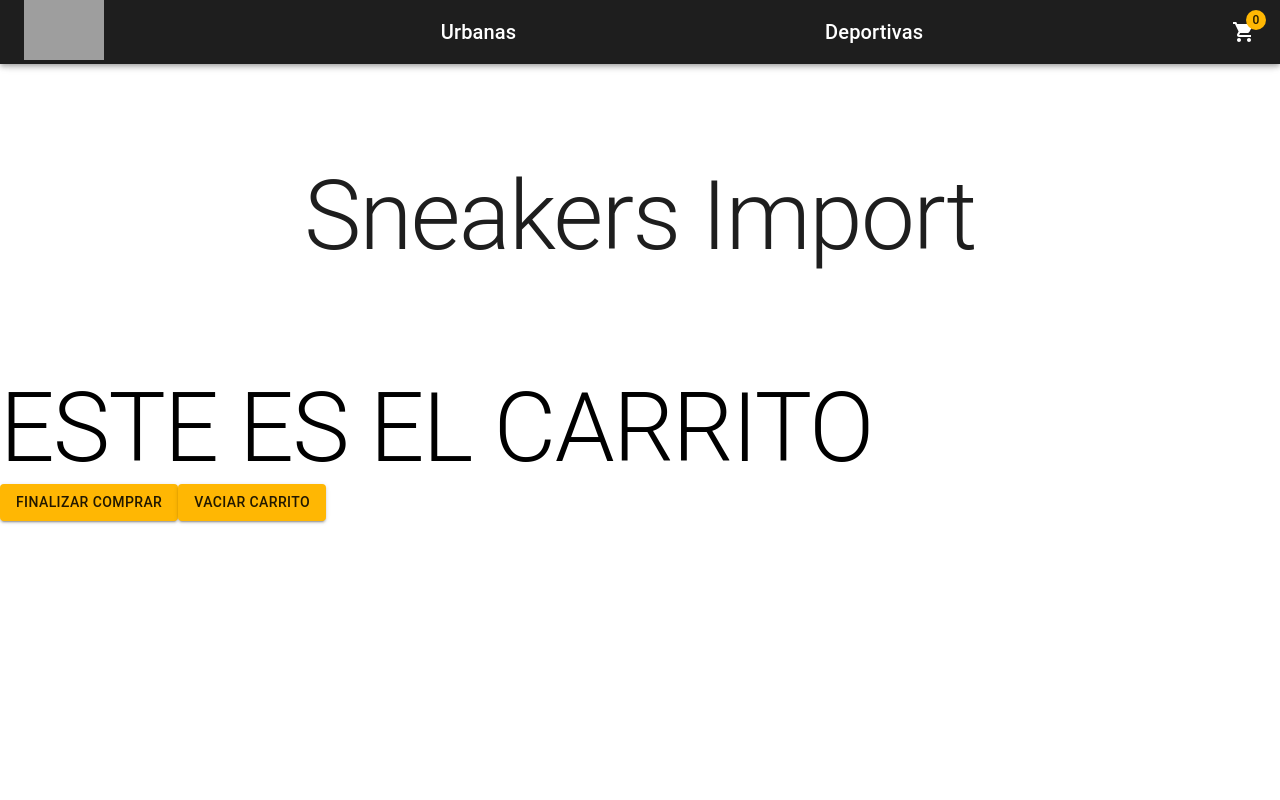
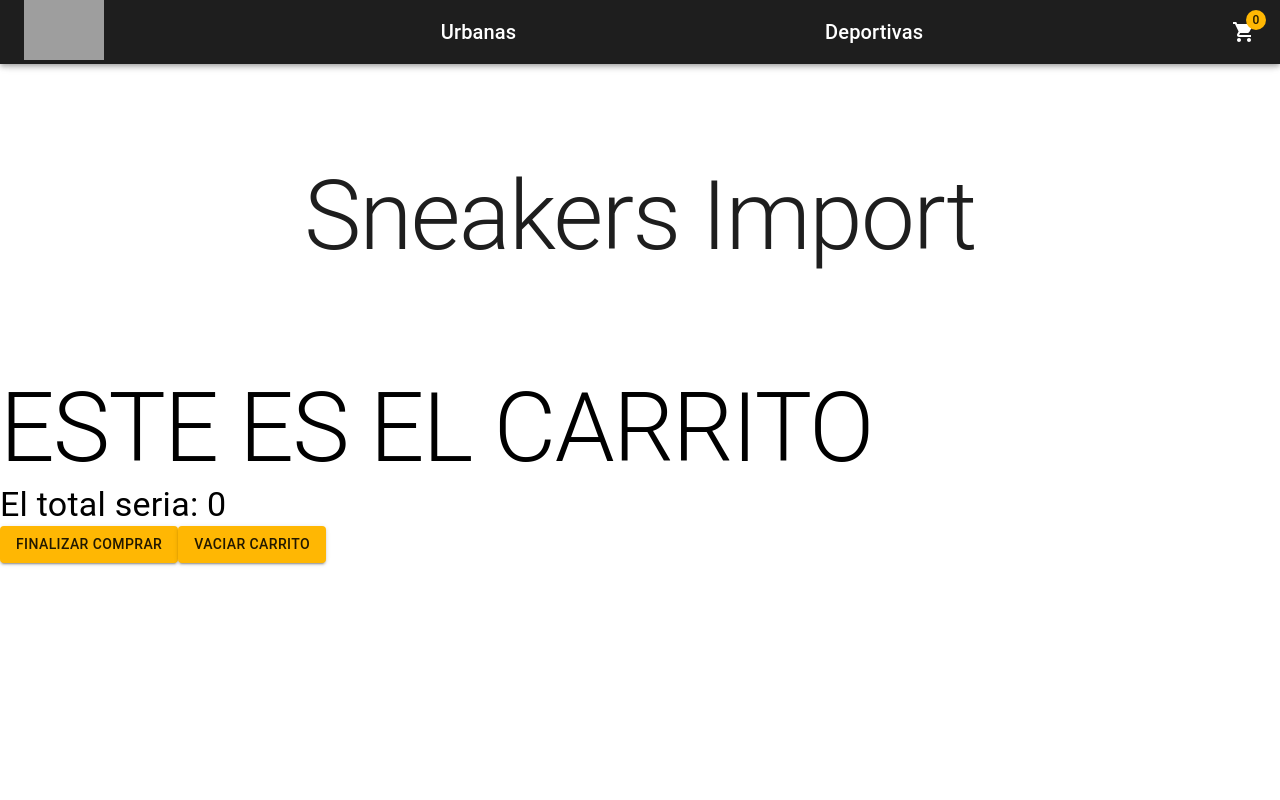
Before and after one commit to faculabriola/proyecto-react, a React (Vite) app: page /cart in a window 1280 px wide. Shown: the top 800 px of the page. Built offline with nearby package versions, Linux system fonts and the light colour scheme; grey boxes are pictures that could not be loaded.

Commit message:
carrito con la suma de todos los productos y su precio

```diff
--- a/src/components/common/cartwidget/CartWidget.jsx
+++ b/src/components/common/cartwidget/CartWidget.jsx
@@ -5,11 +5,12 @@ import { useContext } from "react";
 import { CartContext } from "../../../context/CartContext";
 
 const CartWidget = () => {
-  const { cart } = useContext(CartContext);
+  const { getTotalQuantity } = useContext(CartContext);
+  let total = getTotalQuantity();
 
   return (
     <Link style={{ color: "white" }} to="/cart">
-      <Badge badgeContent={cart.length} color="secondary" showZero>
+      <Badge badgeContent={total} color="secondary" showZero>
         <ShoppingCartIcon color="inherit" />
       </Badge>
     </Link>
--- a/src/components/pages/cart/Cart.jsx
+++ b/src/components/pages/cart/Cart.jsx
@@ -4,17 +4,38 @@ import { CartContext } from "../../../context/CartContext";
 import { useContext } from "react";
 
 const Cart = () => {
-  const { cart, clearCart } = useContext(CartContext);
+  const { cart, clearCart, deleteProductById, getTotalPrice } =
+    useContext(CartContext);
+  let total = getTotalPrice();
   return (
     <Box sx={{ paddingTop: "50px" }}>
       <Typography variant="h1">ESTE ES EL CARRITO</Typography>
       {cart.map((product) => (
-        <Box key={product.id}>
+        <Box
+          sx={{
+            border: "1px solid black",
+            marginBottom: "10px",
+            borderRadius: "5px",
+            paddingBottom: "5px",
+            paddingLeft: "5px",
+          }}
+          key={product.id}
+        >
           <Typography variant="h4">{product.title}</Typography>
 
           <Typography variant="h4">Cantidad: {product.quantity}</Typography>
+
+          <Typography variant="h4">Precio: {product.price}</Typography>
+          <Button
+            onClick={() => deleteProductById(product.id)}
+            color="secondary"
+            variant="contained"
+          >
+            Eliminar
+          </Button>
         </Box>
       ))}
+      <Typography variant="h4">El total seria: {total}</Typography>
       <Link to={"/checkout"}>
         <Button variant="contained" color="secondary">
           Finalizar comprar
--- a/src/components/pages/itemDetailContainer/ItemDetailContainer.jsx
+++ b/src/components/pages/itemDetailContainer/ItemDetailContainer.jsx
@@ -9,7 +9,6 @@ const ItemDetailContainer = () => {
   const { id } = useParams();
   const { addToCart, getQuantityById } = useContext(CartContext);
   let totalQuantity = getQuantityById(+id);
-  console.log(totalQuantity);
 
   useEffect(() => {
     let producto = products.find((product) => product.id === +id);
--- a/src/context/CartContext.jsx
+++ b/src/context/CartContext.jsx
@@ -31,7 +31,34 @@ const CartContextComponent = ({ children }) => {
   const clearCart = () => {
     setCart([]);
   };
-  let data = { cart, addToCart, getQuantityById, clearCart };
+  const deleteProductById = (id) => {
+    let newArr = cart.filter((product) => product.id !== id);
+    setCart(newArr);
+  };
+  const getTotalPrice = () => {
+    let total = cart.reduce((acc, elemento) => {
+      return acc + elemento.price * elemento.quantity;
+    }, 0);
+    return total;
+  };
+
+  const getTotalQuantity = () => {
+    let total = cart.reduce((acc, elemento) => {
+      return acc + elemento.quantity;
+    }, 0);
+
+    return total;
+  };
+
+  let data = {
+    cart,
+    addToCart,
+    getQuantityById,
+    clearCart,
+    deleteProductById,
+    getTotalPrice,
+    getTotalQuantity,
+  };
 
   return <CartContext.Provider value={data}>{children}</CartContext.Provider>;
 };
```
